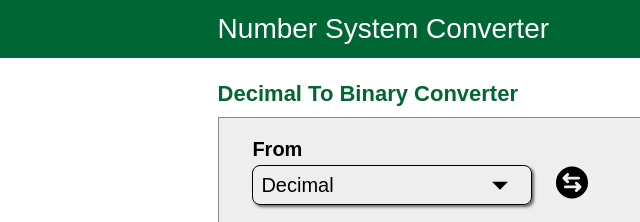
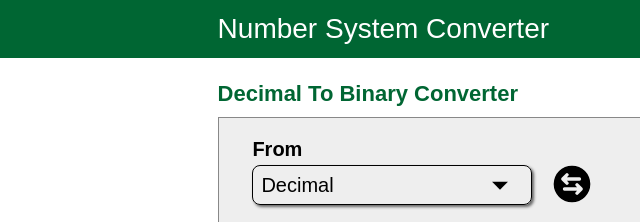
Before and after one commit to Wedi-Nachew/Number-System-Conversion, a plain HTML site: page index.html in a window 1280 px wide. Shown: the top 222 px of the page, 0-640 px from the left. Drawn offline with Linux system fonts and the light colour scheme.

Commit message:
Remove the img child element from swap button

```diff
--- a/index.html
+++ b/index.html
@@ -36,7 +36,9 @@
                         <option value="octal">Octal</option>
                     </select>
                 </div>
-                <button><img src="./swap-horizontal-circle-solid.svg" alt="horizontal arrows point to opposite directions. Indicating swapping"></button>
+                <button>
+                    <!-- <img src="./swap-horizontal-circle-solid.svg" alt="horizontal arrows point to opposite directions. Indicating swapping"> -->
+                </button>
                 <div>
                     <label for="target_number_system">To</label>
                     <select name="target_number_system" id="target_number_system">
--- a/index.js
+++ b/index.js
@@ -4,6 +4,7 @@ const targetNumberSystemSelection = document.querySelector("#target_number_syste
 const numberToBeConverted = document.querySelector("#number_to_be_converted");
 const convertBtn = document.querySelector("button");
 const convertedNumber = document.querySelector("#converted_number");
+const swapBtn = document.querySelector("button");
 
 let inputBase = "decimal";
 let outputBase = "binary";
--- a/style.css
+++ b/style.css
@@ -63,15 +63,11 @@ form {
 
 .from-to-container button {
     width: 40px;
+    margin-top: 25px;
     border: none;
-    display: flex;
-    align-items: flex-end;
-    justify-content: center;
-}
-.from-to-container img {
-    height: 35px;
-    width: 100%;
-    margin-bottom: 5px;
+    border-radius: 50%;
+    background: url(swap-horizontal-circle-solid.svg) no-repeat center center;
+    background-size: contain;
     cursor: pointer;
 }
 
```
